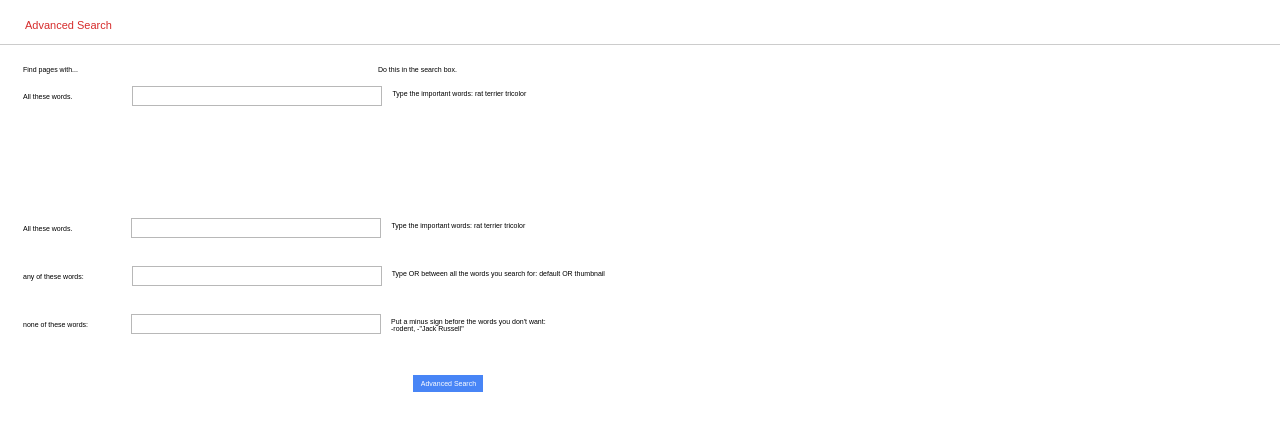
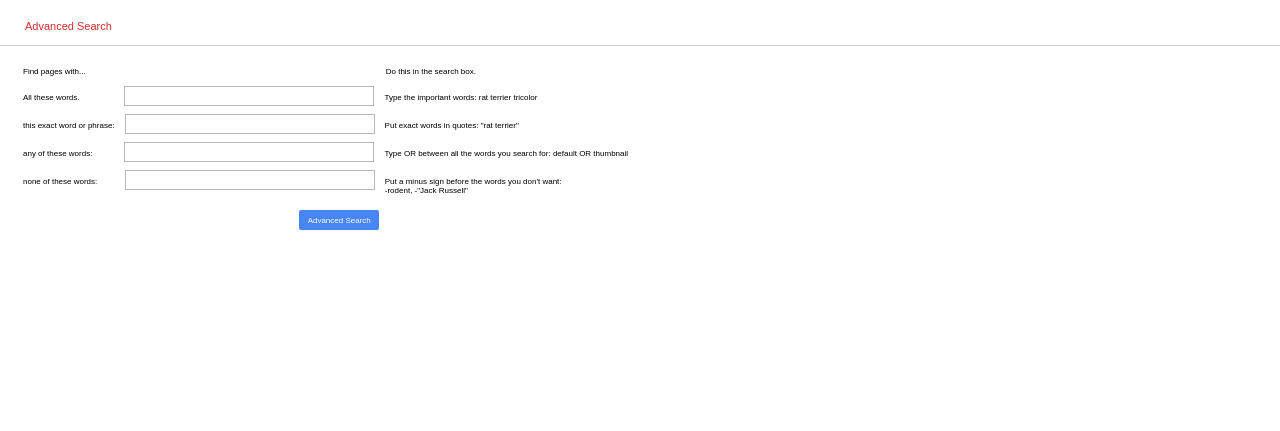
Before and after one commit to matheusgcoppi/SearchProject, a plain HTML site: page advanced.html in a window 1280 px wide. Shown: the part 25-456 px from the top of the page. Drawn offline with Linux system fonts and the light colour scheme.

Commit message:
final update

```diff
--- a/advanced.html
+++ b/advanced.html
@@ -6,10 +6,11 @@
     <meta name="viewport" content="width=device-width, initial-scale=1.0">
     <title>Advanced</title>
     <link rel="stylesheet" href="/css/advanced.css">
+
 </head>
 <body>
     <div>
-      <a href="/html/main.html"> <img id="img" src="/assets/google1.png" alt="google"> </a>
+      <a href="main.html"> <img id="img" src="/assets/google1.png" alt="google"> </a>
       <p id="advanced" style="color:rgb(214, 44, 44);">Advanced Search</p>
       <hr>
         <div class="div-p">
@@ -17,31 +18,37 @@
           <p>Do this in the search box.</p>
         </div>
 
+      <div class="forms">
+        <div class="form1">
         <form class="form1" action="https://www.google.com/search" method="get">
           <p class="p">All these words.</p>
-          <input class="search" type="text" name="as_q">
+          <input class="search1" type="text" name="as_q">
           <p class="last-p">Type the important words: rat terrier tricolor</p>
+        </div>
 
           <div class="form2">
-          <p>All these words.</p>
-          <input class="search" type="text" name="as_epq">
-          <p class="last-p">Type the important words: rat terrier tricolor</p>
+          <p>this exact word or phrase:</p>
+          <input class="search2" type="text" name="as_epq">
+          <p class="last-p">Put exact words in quotes: "rat terrier"</p>
           </div>
 
           <div class="form3">
           <p>any of these words:</p>
-          <input class="search" type="text" name="as_oq">
+          <input class="search3" type="text" name="as_oq">
           <p class="last-p" >Type OR between all the words you search for: default OR thumbnail</p>
           </div>
 
           <div class="form4">
           <p>none of these words:</p>
-          <input class="search" type="text" name="as_eq">
+          <input class="search4" type="text" name="as_eq">
           <p class="last-p" >Put a minus sign before the words you don't want:<br/> -rodent, -"Jack Russell"
           </p>
           </div>
-          <button class="submit" type="submit">Advanced Search</button>
+            <div class="button">
+              <button class="submit" type="submit">Advanced Search</button>
+            </div>
         </form>
+      </div>
 
     </div>
 </body>
--- a/css/advanced.css
+++ b/css/advanced.css
@@ -3,7 +3,7 @@
     margin: 0;
     padding: 0;
     font-family: Arial;
-    font-size: 7px;
+    font-size: 8px;
 }
 
 #img {
@@ -31,10 +31,38 @@ hr {
     gap: 300px;
     margin-top: 22px;
     margin-left: 23px;
-    font-family: Arial, Helvetica, sans-serif
+    font-family: Arial, Helvetica, sans-serif;
 }
 
-.search  {
+.forms {
+    width: 100vw;
+    height: 60vh;
+    display: flex;
+    flex-direction: column;
+    justify-content: start;
+    align-content: center;
+    margin-top: 17px;
+}
+
+.form1 {
+    display: flex;
+    flex-direction: row;
+    gap: 5px;
+    outline: none;
+    margin-left: 11.5px;
+    margin-bottom: 7.5px;
+}
+
+.form2,.form3,.form4 {
+    display: flex;
+    flex-direction: row;
+    gap: 10px;
+    outline: none;
+    margin-left: 23px;
+    margin-bottom: 15px;
+}
+
+.search1, .search2, .search3, .search4 {
     width: 250px;
     height: 20px;
     margin-top: -7px;
@@ -43,67 +71,49 @@ hr {
     outline: 0;
 }
 
-.form1 {
-    margin-top: 20px;
+.form1 p {
+    margin-right: 40px;
+}
+
+.form1 .last-p {
+    margin-left: 5px;
     display: flex;
-    justify-content: baseline;
-    margin-left: 23px;
+    align-content: center;
+    justify-content: center;
+}
+
+.last-p {
+    display: flex;
+    align-content: center;
+    justify-content: center;
 
 }
 
-.form1 p {
-    margin-right: 60px;
-}
-
-.form2 {
-    display: flex;
-    position: absolute;
-    top: 30%;
-    justify-content: baseline;
-    margin-top: 10px;
-}
-
-.form2 p {
-    margin-right: 59px;
-}
-
-.form3 {
-    display: flex;
-    position: absolute;
-    top: 36%;
-    justify-content: baseline;
-    margin-top: 10px;
-}
-
 .form3 p {
-    margin-right: 48px;
-}
-
-.form4 {
-    display: flex;
-    position: absolute;
-    top: 42%;
-    justify-content: baseline;
-    margin-top: 10px;
+    margin-right: 22px;
 }
 
 .form4 p {
-    margin-right: 43px;
+    margin-right: 17.5px;
 }
 
-.last-p {
-    margin-left: 10px;
-    margin-top: -3px;
+.button {
+    display: flex;
+    margin-right: 47%;
+    align-items: center;
+    justify-content: center;
 }
 
 .submit {
-    position: absolute;
-    top: 50%;
-    left: 32.3%;
+    display: flex;
+    align-items: center;
+    justify-content: center;
     color: white;
     background-color: rgb(72, 133, 246);
     border: none;
-    width: 70px;
-    height: 17px;
+    width: 80px;
+    height: 20px;
     cursor: pointer;
+    border-radius: 2px;
+
 }
--- a/css/main.css
+++ b/css/main.css
@@ -34,7 +34,6 @@
     justify-content: center;
     align-content: center;
     flex-direction: column;
-    position: relative;
     margin-top: -80px;
 }
 
```
Also changed, not shown: css/images.css (+42 -37 lines), images.html (+12 -8 lines), main.html (+1 -2 lines), teste.html (deleted, +0 -12 lines).
